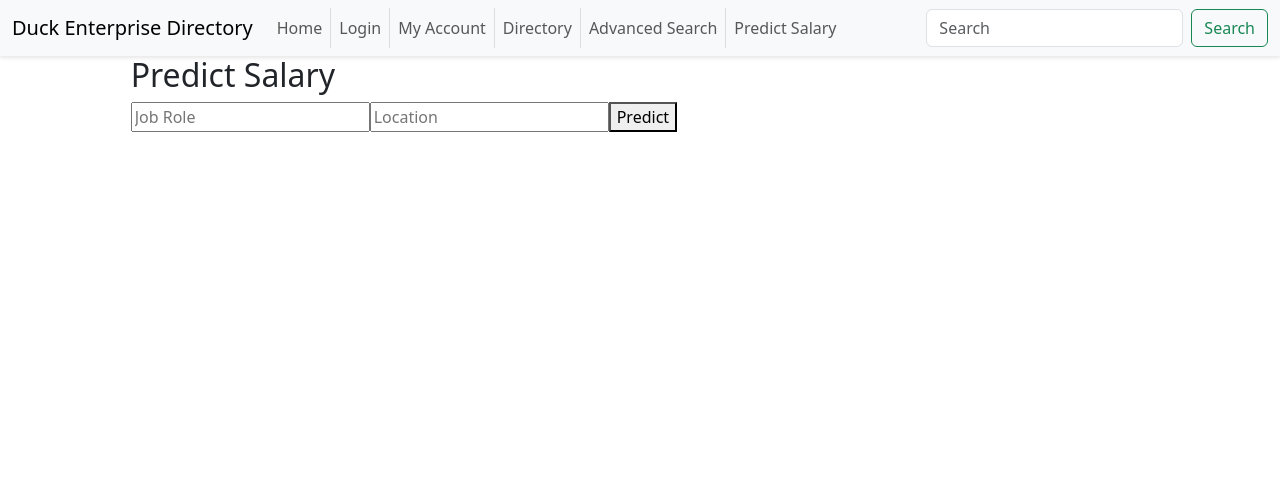
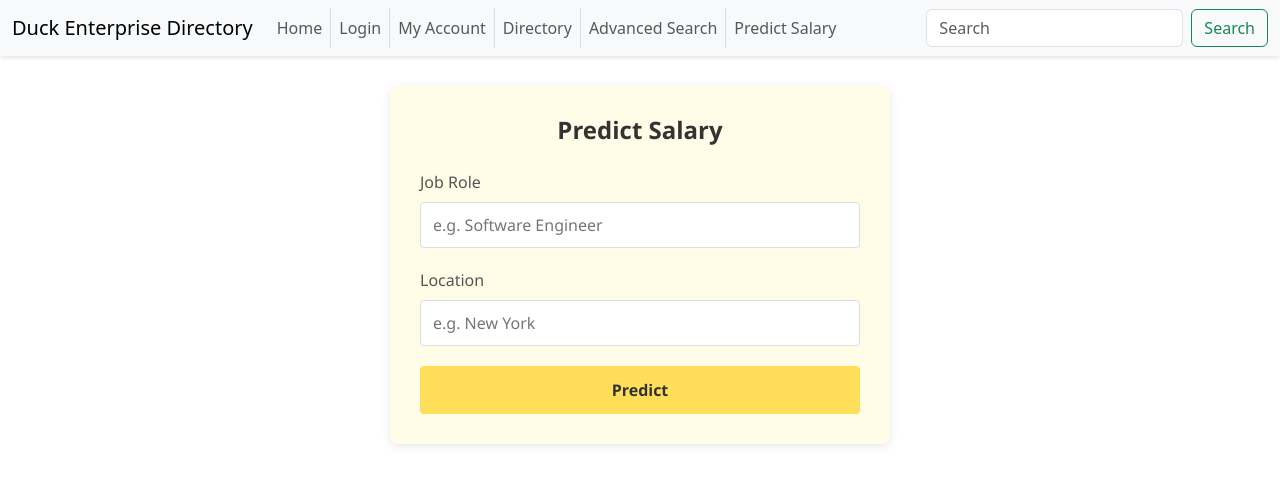
Before and after one commit to LStrass27/edp_capstone, a React (Vite) app in the folder react/: page /predict-salary in a window 1280 px wide. Shown: the top 484 px of the page. Built offline with nearby package versions, Linux system fonts and the light colour scheme; no server answers.

Commit message:
Predict Salary css page completed

```diff
--- /dev/null
+++ b/react/src/components/SalaryPredictor.css
@@ -0,0 +1,77 @@
+.salary-predictor-container {
+    background-color: #fffde7;
+    padding: 30px;
+    margin: 30px auto;
+    max-width: 500px;
+    border-radius: 8px;
+    box-shadow: 0 2px 10px rgba(0, 0, 0, 0.1);
+    font-family: 'Segoe UI', Tahoma, Geneva, Verdana, sans-serif;
+  }
+
+  .salary-predictor-title {
+    text-align: center;
+    font-size: 24px;
+    font-weight: bold;
+    color: #333;
+    margin-bottom: 25px;
+  }
+
+  .salary-predictor-form .form-group {
+    margin-bottom: 20px;
+  }
+
+  .salary-predictor-form label {
+    display: block;
+    margin-bottom: 8px;
+    font-weight: 500;
+    color: #555;
+  }
+
+  .salary-predictor-form input {
+    width: 100%;
+    padding: 10px 12px;
+    border: 1px solid #ddd;
+    border-radius: 4px;
+    font-size: 16px;
+    transition: border-color 0.3s;
+  }
+
+  .salary-predictor-form input:focus {
+    border-color: #FFDE59;
+    outline: none;
+    box-shadow: 0 0 0 2px rgba(255, 222, 89, 0.2);
+  }
+
+  .salary-predictor-button {
+    width: 100%;
+    background-color: #FFDE59;
+    color: #333;
+    border: none;
+    border-radius: 4px;
+    padding: 12px;
+    font-size: 16px;
+    font-weight: 600;
+    cursor: pointer;
+    transition: background-color 0.3s;
+  }
+
+  .salary-predictor-button:hover {
+    background-color: #FFD21F;
+  }
+
+  .salary-result {
+    text-align: center;
+    margin-top: 20px;
+    font-size: 22px;
+    color: #2e7d32;
+    font-weight: bold;
+    border-top: 1px solid #ccc;
+    padding-top: 10px;
+  }
+
+  .salary-error {
+    text-align: center;
+    margin-top: 20px;
+    font-size: 16px;
+    color: red;
+  }
--- a/react/src/components/SalaryPredictor.jsx
+++ b/react/src/components/SalaryPredictor.jsx
@@ -1,4 +1,5 @@
 import React, { useState } from 'react';
+import './SalaryPredictor.css';
 
 function SalaryPredictor() {
   const [jobRole, setJobRole] = useState('');
@@ -13,7 +14,6 @@ function SalaryPredictor() {
         headers: { 'Content-Type': 'application/json' },
         body: JSON.stringify({ job_role: jobRole, location })
       });
-
 
       const data = await response.json();
       if (response.ok) {
@@ -30,24 +30,38 @@ function SalaryPredictor() {
   };
 
   return (
-    <div>
-      <h2>Predict Salary</h2>
+    <div className="salary-predictor-container">
+      <h2 className="salary-predictor-title">Predict Salary</h2>
+      <div className="salary-predictor-form">
+        <div className="form-group">
+          <label>Job Role</label>
           <input
             type="text"
-        placeholder="Job Role"
+            placeholder="e.g. Software Engineer"
             value={jobRole}
             onChange={(e) => setJobRole(e.target.value)}
           />
+        </div>
+        <div className="form-group">
+          <label>Location</label>
           <input
             type="text"
-        placeholder="Location"
+            placeholder="e.g. New York"
             value={location}
             onChange={(e) => setLocation(e.target.value)}
           />
-      <button onClick={handlePredict}>Predict</button>
+        </div>
+        <button className="salary-predictor-button" onClick={handlePredict}>
+          Predict
+        </button>
 
-      {salary && <p>Predicted Salary: ${salary}</p>}
-      {error && <p style={{ color: 'red' }}>{error}</p>}
+        {salary !== null && (
+          <p className="salary-result">
+            Predicted Salary: ${salary.toLocaleString(undefined, { minimumFractionDigits: 2 })}
+          </p>
+        )}
+        {error && <p className="salary-error">{error}</p>}
+      </div>
     </div>
   );
 }
```
Lines whose indentation alone changed are shown as unchanged.
